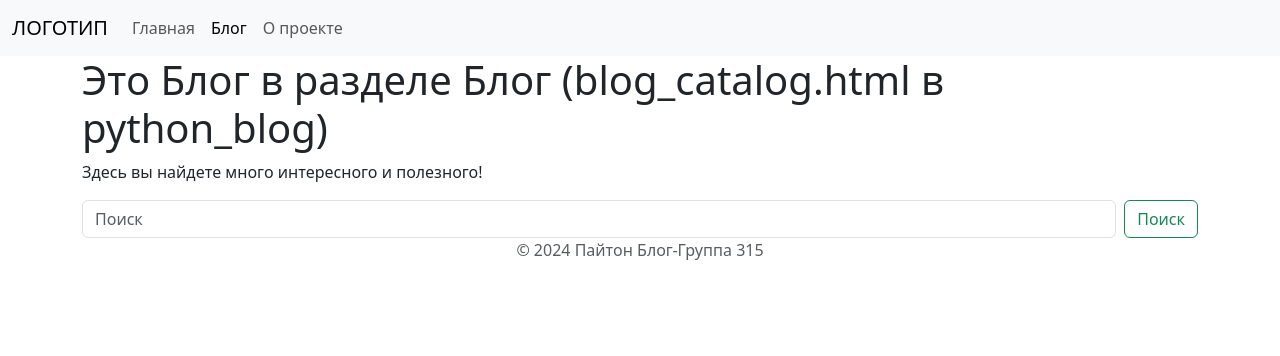
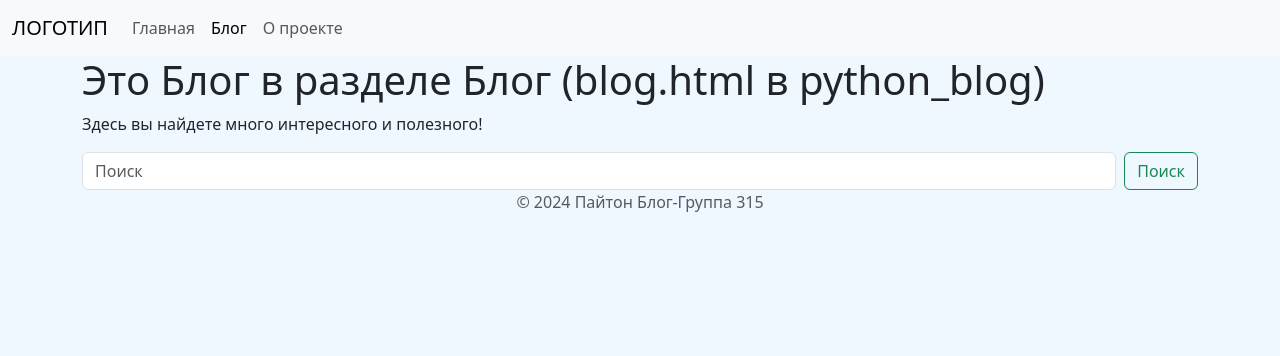
Before and after one commit to phk70/dj, a Django app: page /blog/ in a window 1280 px wide. Shown: the top 356 px of the page. Run offline with Django 5.2, Linux system fonts and the light colour scheme.

Commit message:
перенес папку static в корневой каталог, сделал стиль AliceBlue. Исправил blog_catalog на просто blog.html, исправил alias во views.py blog_catalog на blog, а так же в ф-ии blog_catalog

```diff
--- a/python_blog/templates/python_blog/blog_catalog.html
+++ b/python_blog/templates/python_blog/blog.html
@@ -3,7 +3,7 @@
 {% block title %}Блог{% endblock %}
 
 {% block content %}
-<h1>Это Блог в разделе Блог (blog_catalog.html в python_blog)</h1>
+<h1>Это Блог в разделе Блог (blog.html в python_blog)</h1>
 <p>Здесь вы найдете много интересного и полезного!</p>
 
 {% comment %} Создаем строку поиска {% endcomment %}
--- a/python_blog/urls.py
+++ b/python_blog/urls.py
@@ -3,6 +3,6 @@ from django.urls import path
 from .views import blog_catalog, post_detail
 
 urlpatterns = [
-    path("", blog_catalog, name="blog_catalog"),
+    path("", blog_catalog, name="blog"),
     path("<slug:slug>/", post_detail, name="post_detail"),
 ]
--- a/python_blog/views.py
+++ b/python_blog/views.py
@@ -4,7 +4,7 @@ USERS_COUNT = 10
 
 menu = [
     {"name": "Главная", "alias": "main"},
-    {"name": "Блог", "alias": "blog_catalog"},
+    {"name": "Блог", "alias": "blog"},
     {"name": "О проекте", "alias": "about"},
 ]
 
@@ -106,9 +106,9 @@ def blog_catalog(request):
     context = {
         "menu": menu,
         "posts": posts,
-        "page_alias": "blog_catalog",
+        "page_alias": "blog",
     }
-    return render(request, "python_blog/blog_catalog.html", context)
+    return render(request, "python_blog/blog.html", context)
 
 
 def index(request):
--- /dev/null
+++ b/static/css/base.css
@@ -0,0 +1,3 @@
+body {
+    background: #f0f8ff;
+}
--- a/templates/base.html
+++ b/templates/base.html
@@ -5,25 +5,21 @@
     {% block head %}
     <meta charset="utf-8" />
     <meta name="viewport" content="width=device-width, initial-scale=1" />
-            <title>
-                {% block title %}
-                    Python блог
-                {% endblock title %}
-            </title>
-            {% comment %} Подключаем bs5  {% endcomment %}
+    <title>{% block title %} Python блог {% endblock title %}</title>
+    {% comment %} Подключаем bs5 {% endcomment %}
     <link
+      rel="stylesheet"
       href="https://cdn.jsdelivr.net/npm/bootstrap@5.3.3/dist/css/bootstrap.min.css"
-            rel="stylesheet"
       integrity="sha384-QWTKZyjpPEjISv5WaRU9OFeRpok6YctnYmDr5pNlyT2bRjXh0JMhjY6hW+ALEwIH"
-            crossorigin="anonymous">
+      crossorigin="anonymous"
+    />
     {% comment %} Подключаем bs5 иконки {% endcomment %}
     <link
       rel="stylesheet"
-            href="https://cdn.jsdelivr.net/npm/bootstrap-icons@1.11.1/font/bootstrap-icons.css">
+      href="https://cdn.jsdelivr.net/npm/bootstrap-icons@1.11.1/font/bootstrap-icons.css"
+    />
     {% comment %} Подключаем css из основного каталога {% endcomment %}
-            <link
-            rel="stylesheet"
-            href="static 'css/base.css' %}">
+    <link rel="stylesheet" href="{% static 'css/base.css' %}" />
     <style>
       {% block style %}
 
@@ -34,17 +30,11 @@
 
   <body>
     <header>
-            {% block nav %}
-                {% include "includes/nav.html" %}
-            {% endblock nav %}
+      {% block nav %} {% include "includes/nav.html" %} {% endblock nav %}
     </header>
 
     <main>
-            <div class="container-xl">
-                {% block content %}
-
-                {% endblock %}
-            </div>
+      <div class="container-xl">{% block content %} {% endblock %}</div>
     </main>
 
     <footer>
```
Also changed, not shown: blog/static/css/base.css (deleted, +0 -7 lines). Lines whose indentation alone changed are shown as unchanged.
